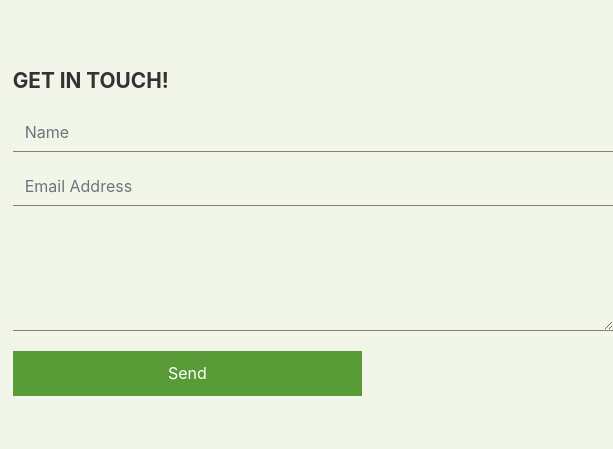
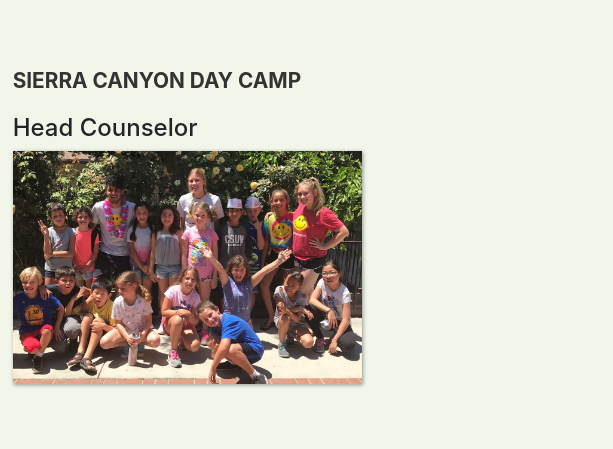
Before and after one commit to MiladFarazian/Milad, a plain HTML site: page index.html in a window 1280 px wide. Shown: the part 993-1442 px from the top of the page, 832-1445 px from the left, 613 px wide, since content can reach past the window. Drawn offline with nearby package versions, Linux system fonts and the light colour scheme.

Commit message:
New Photos

```diff
--- a/index.html
+++ b/index.html
@@ -73,18 +73,10 @@
 					<p></p>
 				</div>
 				<div class="col-lg-4 col-md-4 col-sm-12">
-				<h3 class="feature-title">Get in Touch!</h3>
-				<div class="form-group">
-					<input type="text" class="form-control" placeholder="Name" name="">
-				</div>
-				<div class="form-group">
-					<input type="email" class="form-control" placeholder="Email Address" name="email">
-				</div>
-				<div class="form-group">
-				  <textarea class="form-control" rows="4"></textarea>
-				</div>
-				<input type="submit" class="btn btn-secondary btn-block" value="Send" name="">
-				</div>
+				<h3 class="feature-title">Sierra Canyon Day Camp</h3>
+				<h4>Head Counselor</h4>
+					<img src="images/counselor.jpg" class="img-fluid">
+					<p></p>
 			</div>
 		</div>
 
```
Also changed, not shown: images/counselor.jpg (added), 1 other file.
